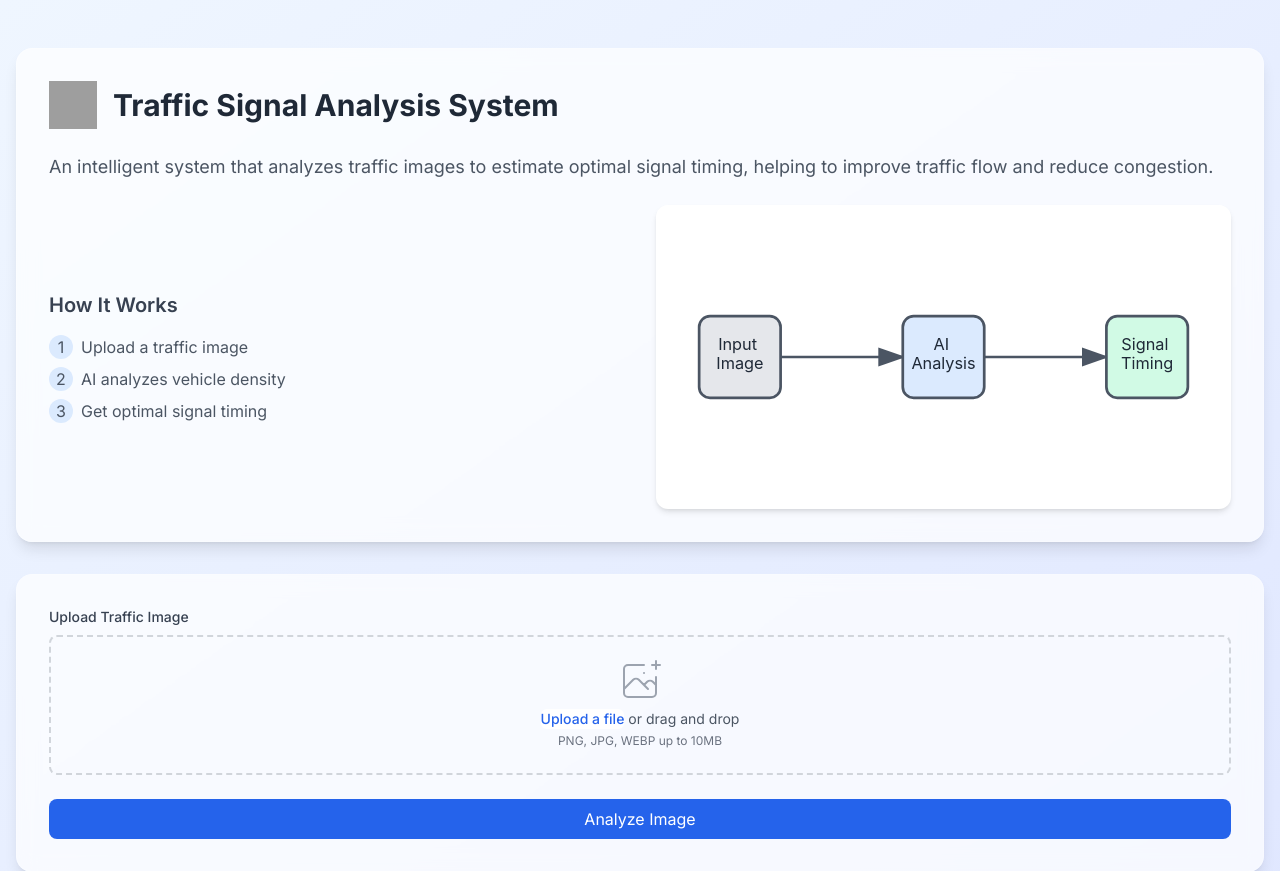
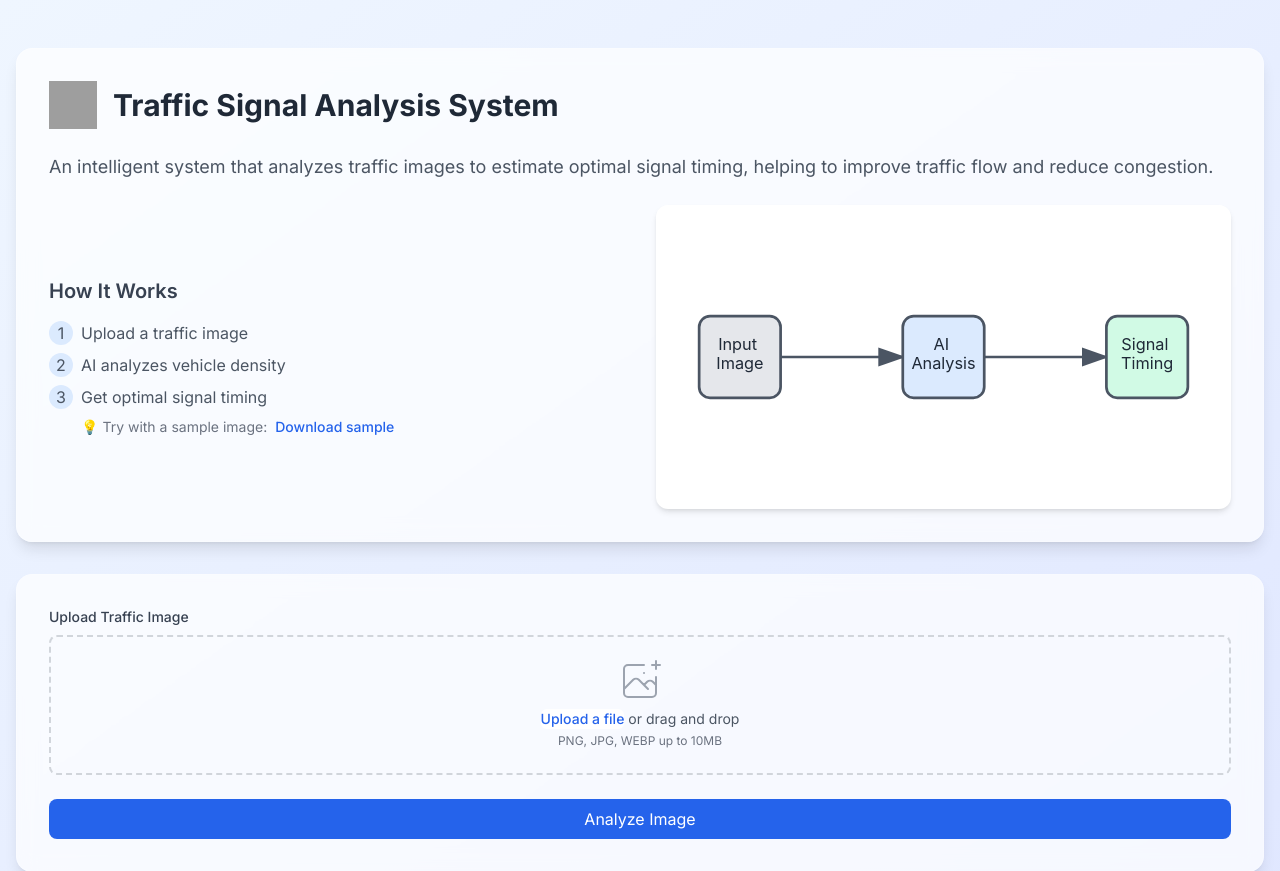
Before and after one commit to unnit/traffic_app, a Flask app: page / in a window 1280 px wide. Shown: the top 871 px of the page. Run offline with Flask 3, Linux system fonts and the light colour scheme; some libraries are stand-ins or nearby versions; grey boxes are pictures that could not be loaded.

Commit message:
Sample image added, changes in time

```diff
--- a/app.py
+++ b/app.py
@@ -87,7 +87,7 @@ def process_image():
         elif total_detections <= 15:
             time = 60
         else:
-            time = 75
+            time = 80
 
         # Plot the image with detections
         plt.figure(figsize=(10, 10))
--- a/templates/index.html
+++ b/templates/index.html
@@ -50,6 +50,14 @@
                         <li class="flex items-center">
                             <span class="w-6 h-6 bg-blue-100 rounded-full flex items-center justify-center mr-2">3</span>
                             Get optimal signal timing
+                        </li>
+                        <li class="ml-8 text-sm text-gray-500">
+                            💡 Try with a sample image:
+                            <a href="{{ url_for('static', filename='sample.jpg') }}"
+                               download
+                               class="text-blue-600 hover:underline font-medium ml-1">
+                                Download sample
+                            </a>
                         </li>
                     </ul>
                 </div>
```
Also changed, not shown: .github/workflows/deploy.yml, static/sample.jpg (added).
